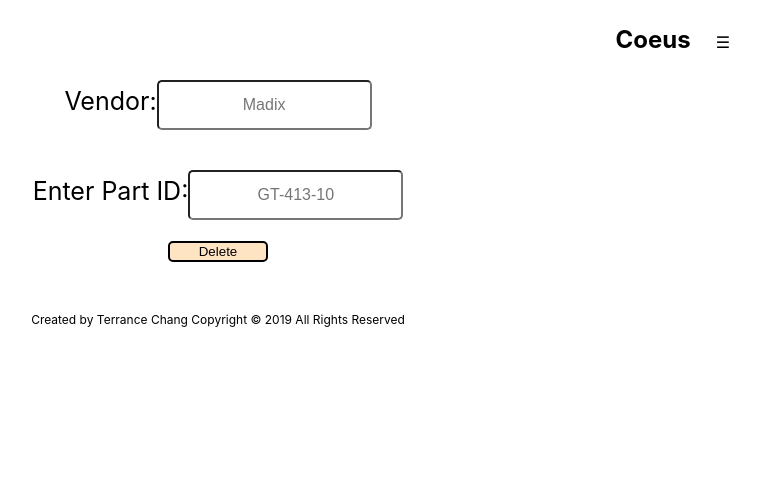
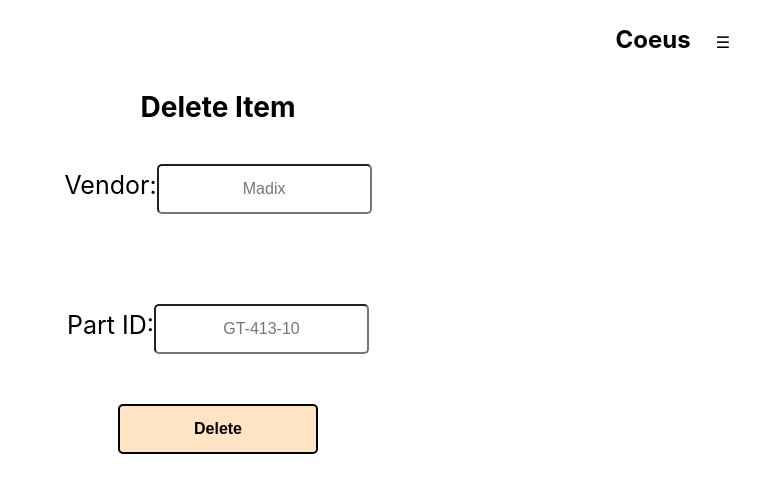
Before and after one commit to tchang46343/Coeus-Systems-Inc.-, a React (Create React App) app: page /deletedata in a window 1280 px wide. Shown: the top 492 px of the page, without its empty margins (422-1182 px from the left). Built offline with nearby package versions, Linux system fonts and the light colour scheme; no server answers.

Commit message:
Fixed Delete item Layout style

```diff
--- a/src/Components/HomePage/UserPages/UserChanges/Delete.css
+++ b/src/Components/HomePage/UserPages/UserChanges/Delete.css
@@ -1,9 +1,12 @@
 .DeleteContent {
   display: flex;
   flex-direction: column;
-  margin: 0 80px;
+  padding: 50px 0;
 }
-
+.titleDelete {
+  font-size: 28px;
+  font-weight: bold;
+}
 .VendorDelete {
   text-align: center;
   font-size: 25px;
@@ -13,6 +16,7 @@
   font-size: 16px;
   text-overflow: ellipsis;
   text-align: center;
+  margin: 40px 0;
 }
 
 .DeleteItem {
@@ -24,33 +28,24 @@
   font-size: 16px;
   text-align: center;
   text-overflow: ellipsis;
+  margin: 50px 0;
 }
 
 .DeleteButton {
   border-radius: 5px;
   border: solid black 2px;
   background-color: bisque;
-  width: 100px;
-
-  margin: auto;
+  width: 200px;
+  height: 50px;
+  font-size: 16px;
+  font-weight: bold;
 }
 .DeleteData {
   text-align: center;
   display: block;
 }
-
-/* @media screen and (min-width: 700px) {
-  .DeleteItem {
-    display: block;
-  }
-
-  .DeletePartID {
-    display: inline-block;
-  }
-
-  .DeleteButton {
-    display: block;
-    text-align: center;
-    margin: 0 250px;
-  }
-} */
+.deleteLegal {
+  position: absolute;
+  bottom: 5px;
+  right: 150px;
+}
--- a/src/Components/HomePage/UserPages/UserChanges/Delete.js
+++ b/src/Components/HomePage/UserPages/UserChanges/Delete.js
@@ -7,6 +7,7 @@ export default class DeleteData extends React.Component {
       <div className="DeleteContent">
         <form className="DeleteData">
           <section className="vendorSection1">
+            <header className="titleDelete">Delete Item</header>
             <label className="VendorDelete">Vendor:</label>
             <input
               type="text"
@@ -16,7 +17,7 @@ export default class DeleteData extends React.Component {
             ></input>
           </section>
           <section className="vendorSection2">
-            <label className="DeleteItem">Enter Part ID:</label>
+            <label className="DeleteItem">Part ID:</label>
             <input
               type="text"
               className="DeletePartID"
@@ -27,10 +28,6 @@ export default class DeleteData extends React.Component {
 
           <button className="DeleteButton">Delete</button>
         </form>
-
-        <footer>
-          Created by Terrance Chang Copyright © 2019 All Rights Reserved
-        </footer>
       </div>
     );
   }
```
